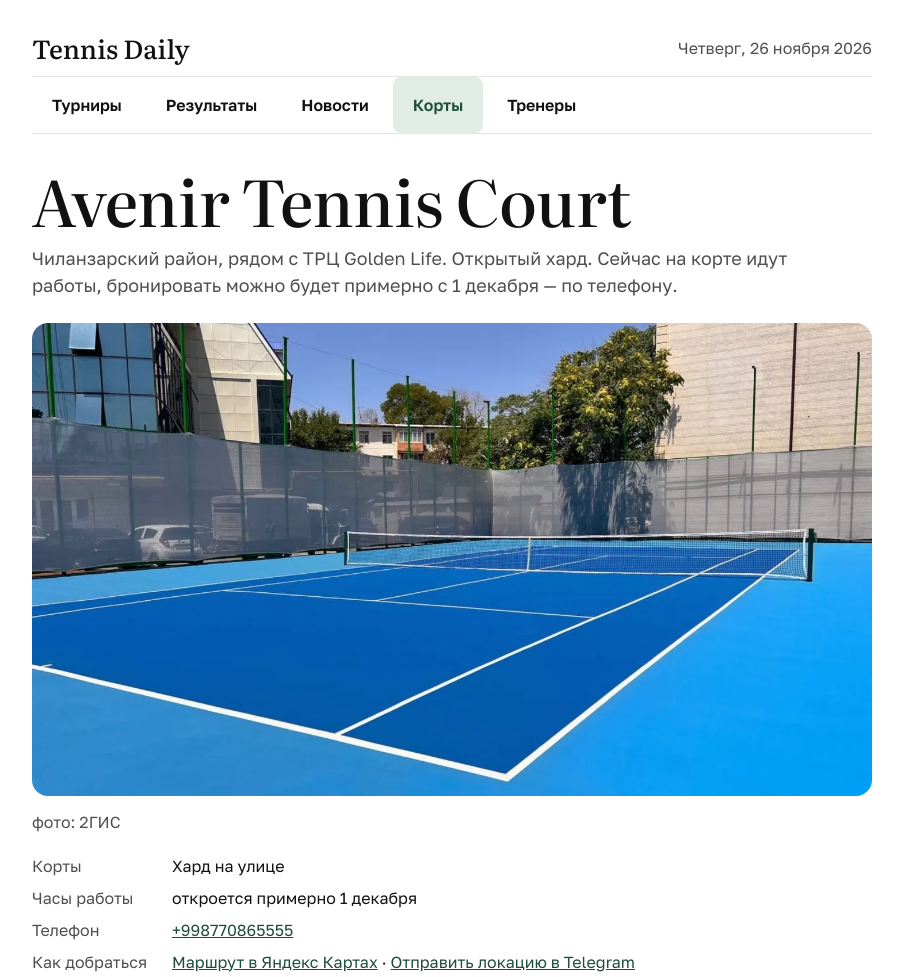
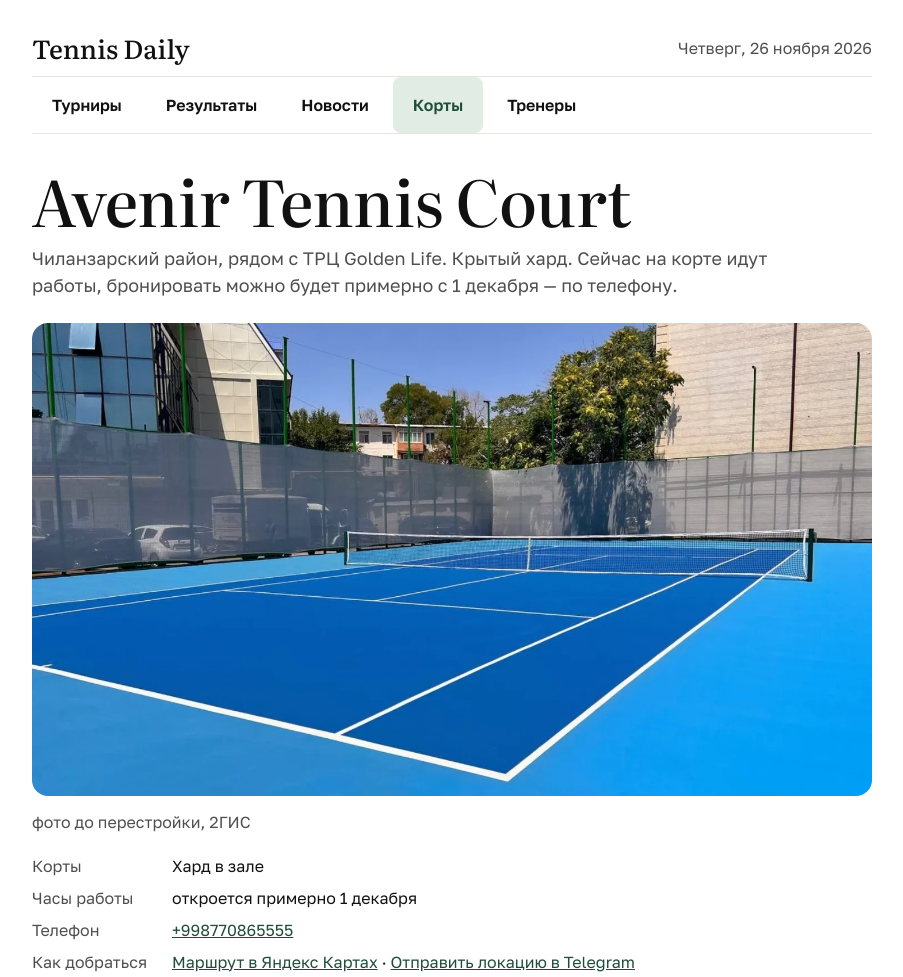
Before and after one commit to dandesdet/tennisdaily, a plain HTML site: page courts/avenir/index.html in a window 1280 px wide. Shown: the top 977 px of the page, without its empty margins (188-1091 px from the left). Drawn offline with Linux system fonts and the light colour scheme.

Commit message:
Avenir: now an indoor hard court; old photo labelled as before the rebuild
Co-Authored-By: Claude Opus 5.5 <noreply@anthropic.com>

```diff
--- a/courts/avenir/index.html
+++ b/courts/avenir/index.html
@@ -4,11 +4,11 @@
 <meta charset="utf-8">
 <meta name="viewport" content="width=device-width, initial-scale=1">
 <title>Теннисный корт «Avenir Tennis Court» в Ташкенте — часы, цены, бронь · Tennis Daily</title>
-<meta name="description" content="Чиланзарский район, рядом с ТРЦ Golden Life. Открытый хард. Сейчас на корте идут работы, бронировать можно будет примерно с 1 декабря — по телефону.">
+<meta name="description" content="Чиланзарский район, рядом с ТРЦ Golden Life. Крытый хард. Сейчас на корте идут работы, бронировать можно будет примерно с 1 декабря — по телефону.">
 <meta property="og:type" content="website">
 <meta property="og:site_name" content="Tennis Daily">
 <meta property="og:title" content="Теннисный корт «Avenir Tennis Court» в Ташкенте — часы, цены, бронь · Tennis Daily">
-<meta property="og:description" content="Чиланзарский район, рядом с ТРЦ Golden Life. Открытый хард. Сейчас на корте идут работы, бронировать можно будет примерно с 1 декабря — по телефону.">
+<meta property="og:description" content="Чиланзарский район, рядом с ТРЦ Golden Life. Крытый хард. Сейчас на корте идут работы, бронировать можно будет примерно с 1 декабря — по телефону.">
 <meta property="og:url" content="https://tennisdaily.uz/courts/avenir/">
 <meta property="og:image" content="https://tennisdaily.uz/courts/avenir/preview.jpg">
 <meta property="og:image:width" content="1200">
@@ -82,7 +82,7 @@ dialog.lb form{position:absolute;top:10px;right:10px}dialog.lb form button{width
 .grid li[hidden]{display:none}
 @media(max-width:1000px){.grid{grid-template-columns:repeat(2,minmax(0,1fr))}}
 @media(max-width:600px){.grid{grid-template-columns:1fr}.map{height:420px}dl{grid-template-columns:1fr;gap:2px}dd{margin-bottom:8px}}</style>
-<script type="application/ld+json">{"@context": "https://schema.org", "@type": "SportsActivityLocation", "name": "Avenir Tennis Court", "description": "Чиланзарский район, рядом с ТРЦ Golden Life. Открытый хард. Сейчас на корте идут работы, бронировать можно будет примерно с 1 декабря — по телефону.", "url": "https://tennisdaily.uz/courts/avenir/", "sport": "Tennis", "address": {"@type": "PostalAddress", "addressLocality": "Ташкент", "addressCountry": "UZ"}, "geo": {"@type": "GeoCoordinates", "latitude": 41.262904, "longitude": 69.209849}, "telephone": "+998770865555", "image": "https://tennisdaily.uz/courts/avenir/preview.jpg"}</script>
+<script type="application/ld+json">{"@context": "https://schema.org", "@type": "SportsActivityLocation", "name": "Avenir Tennis Court", "description": "Чиланзарский район, рядом с ТРЦ Golden Life. Крытый хард. Сейчас на корте идут работы, бронировать можно будет примерно с 1 декабря — по телефону.", "url": "https://tennisdaily.uz/courts/avenir/", "sport": "Tennis", "address": {"@type": "PostalAddress", "addressLocality": "Ташкент", "addressCountry": "UZ"}, "geo": {"@type": "GeoCoordinates", "latitude": 41.262904, "longitude": 69.209849}, "telephone": "+998770865555", "image": "https://tennisdaily.uz/courts/avenir/preview.jpg"}</script>
 </head>
 <body>
 <main class="narrow">
@@ -92,9 +92,9 @@ dialog.lb form{position:absolute;top:10px;right:10px}dialog.lb form button{width
 </div>
 <script>{const d=new Date(),D=['Воскресенье','Понедельник','Вторник','Среда','Четверг','Пятница','Суббота'],M=['января','февраля','марта','апреля','мая','июня','июля','августа','сентября','октября','ноября','декабря'];document.getElementById('today').textContent=`${D[d.getDay()]}, ${d.getDate()} ${M[d.getMonth()]} ${d.getFullYear()}`}</script>
 <h1>Avenir Tennis Court</h1>
-<p class="lead">Чиланзарский район, рядом с ТРЦ Golden Life. Открытый хард. Сейчас на корте идут работы, бронировать можно будет примерно с 1 декабря — по телефону.</p>
-<figure class="gal" style="margin:0"><img class="ph" src="/img/courts/avenir.webp" alt="Теннисный корт «Avenir Tennis Court», Ташкент"><figcaption>фото: 2ГИС</figcaption></figure>
-<dl><dt>Корты</dt><dd>Хард на улице</dd><dt>Часы работы</dt><dd>откроется примерно 1 декабря</dd><dt>Телефон</dt><dd><a href="tel:+998770865555">+998770865555</a></dd><dt>Как добраться</dt><dd><a href="https://yandex.uz/maps/?rtext=~41.262904,69.209849&rtt=auto" rel="noopener">Маршрут в Яндекс Картах</a> · <a href="https://t.me/tennisdaily_uz_bot?start=court_avenir_ru" rel="noopener">Отправить локацию в Telegram</a></dd></dl>
+<p class="lead">Чиланзарский район, рядом с ТРЦ Golden Life. Крытый хард. Сейчас на корте идут работы, бронировать можно будет примерно с 1 декабря — по телефону.</p>
+<figure class="gal" style="margin:0"><img class="ph" src="/img/courts/avenir.webp" alt="Теннисный корт «Avenir Tennis Court», Ташкент"><figcaption>фото до перестройки, 2ГИС</figcaption></figure>
+<dl><dt>Корты</dt><dd>Хард в зале</dd><dt>Часы работы</dt><dd>откроется примерно 1 декабря</dd><dt>Телефон</dt><dd><a href="tel:+998770865555">+998770865555</a></dd><dt>Как добраться</dt><dd><a href="https://yandex.uz/maps/?rtext=~41.262904,69.209849&rtt=auto" rel="noopener">Маршрут в Яндекс Картах</a> · <a href="https://t.me/tennisdaily_uz_bot?start=court_avenir_ru" rel="noopener">Отправить локацию в Telegram</a></dd></dl>
 <p><a class="btn" href="/?court=avenir">Открыть на карте Tennis Daily</a></p>
 
 <p class="note">Свободное время уточняйте по телефону или в онлайн-календаре брони. Данные о корте собирает редакция Tennis Daily; если что-то изменилось, напишите <a href="https://t.me/dandesdet">@dandesdet</a>.</p>
```
Also changed, not shown: courts/index.html (+3 -3 lines), index.html (+1 -1 lines).
